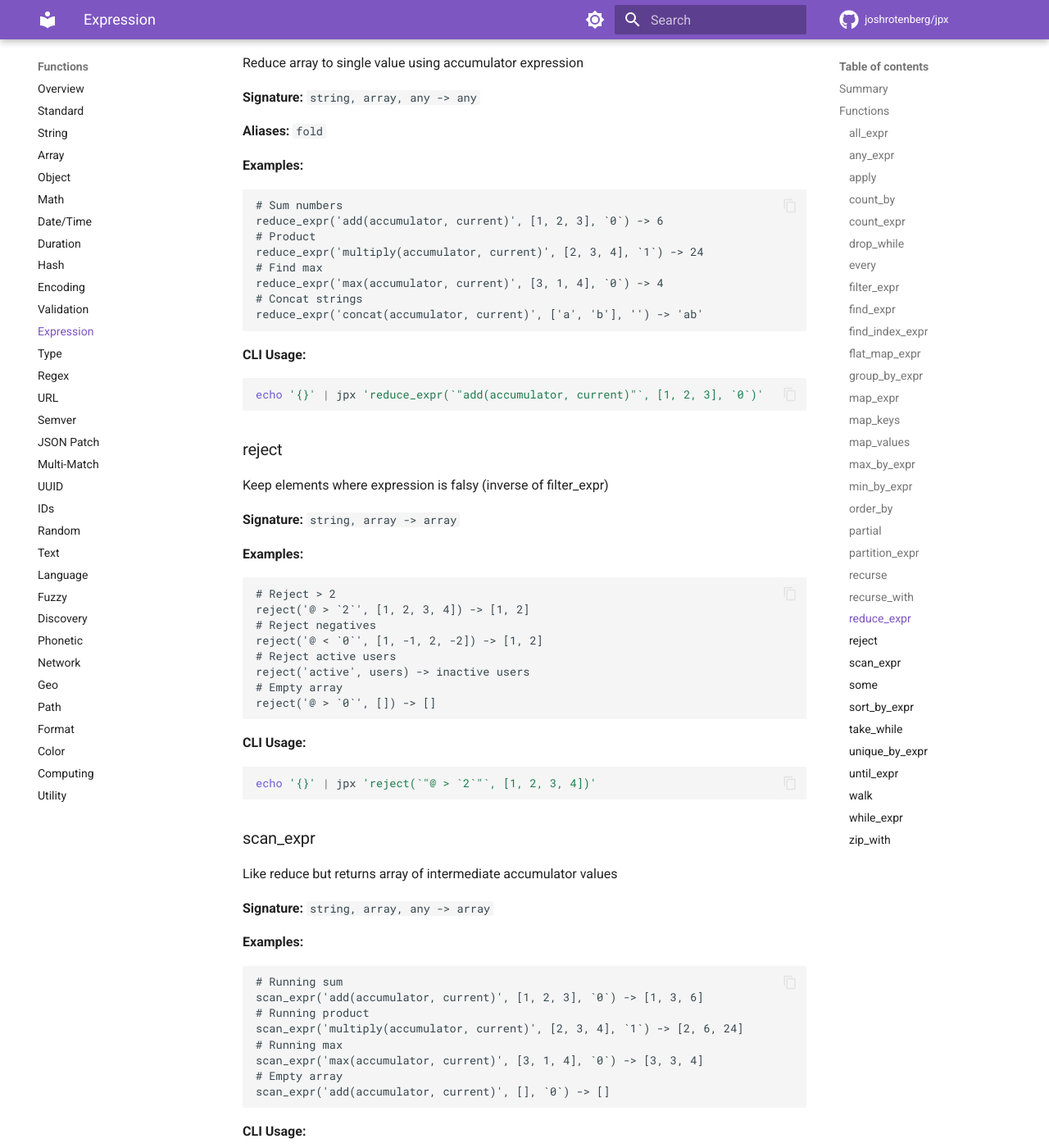
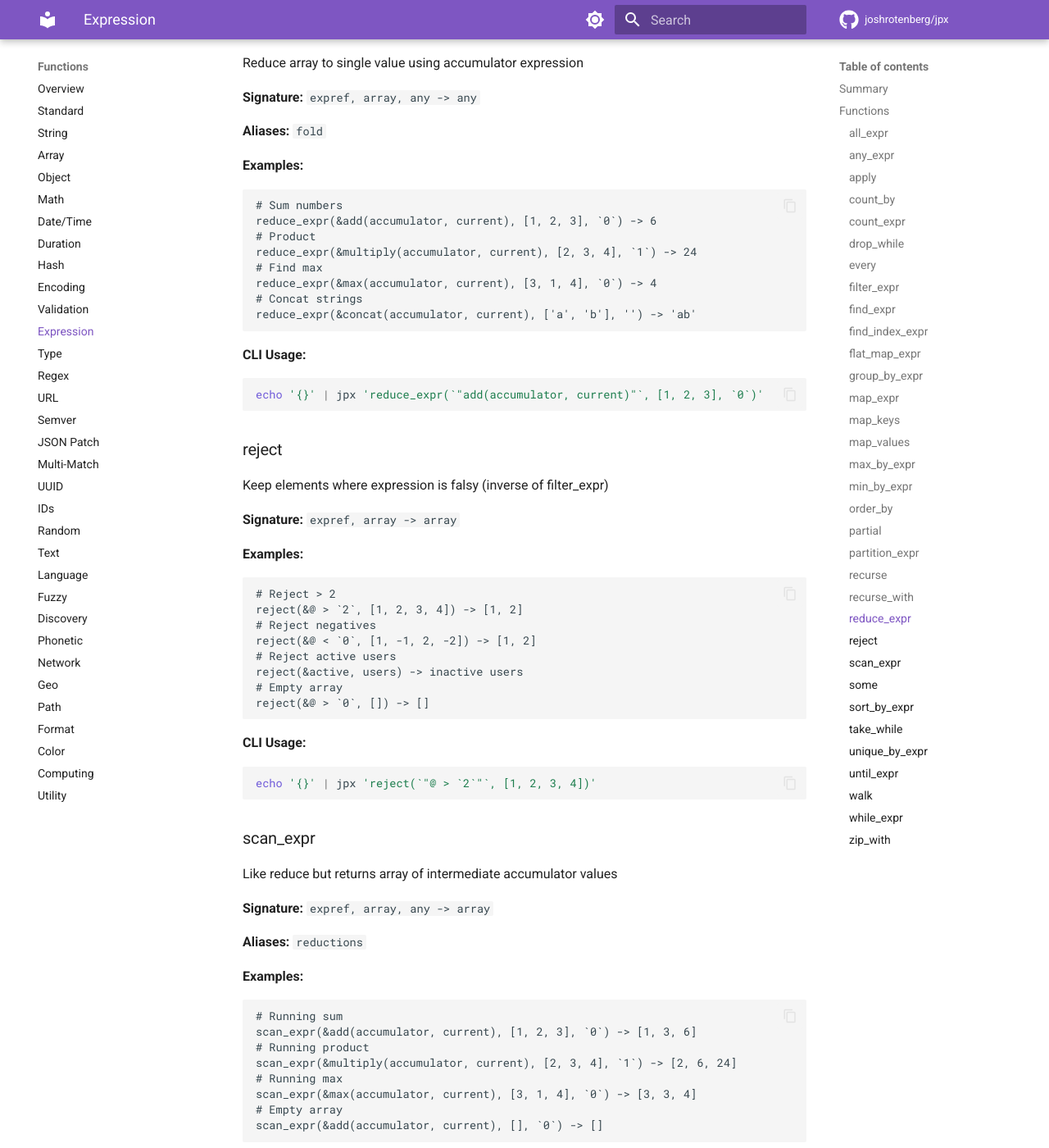
Before and after one commit to joshrotenberg/jpx, an MkDocs documentation site: the page built from docs/src/functions/expression.md, in a window 1280 px wide and 1400 px high, scrolled down 12937 px. Shown: the whole window at 82% size. Built offline with MkDocs 1.6.1 and Material for MkDocs 9.7.7, drawn with Linux system fonts in a browser that asks for light colours; comment, search, counter and statistics services are not loaded; some of the changed text lies outside the part shown.

Commit message:
docs: fix expref signatures in expression.md, revert group_by change (#138)
* docs: fix expref syntax and update token numbers in demo script

- Fix group_by('region') → group_by(&region) to match expref fix (#133)
- Update token comparison table with validated multi-dataset numbers
- Add cost math ($64 vs $0.60) to speaker notes

* docs: fix expref signatures and examples in expression.md, revert incorrect group_by change

Fix 15 expression-category functions in expression.md that documented
`string` signatures and `'expr'` syntax instead of `expref` and `&expr`:
count_by, drop_while, every, map_keys, map_values, reduce_expr, reject,
scan_expr, some, take_while, walk, zip_with (summary table + detail sections).

Revert incorrect group_by(@, 'region') → group_by(@, &region) change in
demo-script.md — the array-category group_by legitimately takes a string
field name, not an expref.

Part of the project-wide string-vs-expref audit (#132).

````diff
--- a/docs/src/functions/expression.md
+++ b/docs/src/functions/expression.md
@@ -9,18 +9,18 @@
 | [`all_expr`](#all-expr) | `array, expression -> boolean` | Return true if every element satisfies the expression (short-circuits on false) |
 | [`any_expr`](#any-expr) | `array, expression -> boolean` | Return true if any element satisfies the expression (short-circuits) |
 | [`apply`](#apply) | `object\|string, ...any -> any` | Apply a partial function or invoke a function by name with arguments |
-| [`count_by`](#count-by) | `string, array -> object` | Count occurrences grouped by expression result |
+| [`count_by`](#count-by) | `expref, array -> object` | Count occurrences grouped by expression result |
 | [`count_expr`](#count-expr) | `array, expression -> number` | Count how many elements satisfy the expression |
-| [`drop_while`](#drop-while) | `string, array -> array` | Drop elements from array while expression is truthy |
-| [`every`](#every) | `string, array -> boolean` | Check if all elements match (alias for all_expr) |
+| [`drop_while`](#drop-while) | `expref, array -> array` | Drop elements from array while expression is truthy |
+| [`every`](#every) | `expref, array -> boolean` | Check if all elements match (alias for all_expr) |
 | [`filter_expr`](#filter-expr) | `array, expression -> array` | Keep elements where JMESPath expression evaluates to truthy value |
 | [`find_expr`](#find-expr) | `array, expression -> any` | Return first element where expression is truthy, or null if none match |
 | [`find_index_expr`](#find-index-expr) | `array, expression -> number \| null` | Return zero-based index of first matching element, or -1 if none match |
 | [`flat_map_expr`](#flat-map-expr) | `array, expression -> array` | Apply expression to each element and flatten all results into one array |
 | [`group_by_expr`](#group-by-expr) | `array, expression -> object` | Group elements into object keyed by expression result |
 | [`map_expr`](#map-expr) | `array, expression -> array` | Apply a JMESPath expression to each element, returning transformed array |
-| [`map_keys`](#map-keys) | `string, object -> object` | Transform object keys using expression |
-| [`map_values`](#map-values) | `string, object -> object` | Transform object values using expression |
+| [`map_keys`](#map-keys) | `expref, object -> object` | Transform object keys using expression |
+| [`map_values`](#map-values) | `expref, object -> object` | Transform object values using expression |
 | [`max_by_expr`](#max-by-expr) | `array, expression -> any` | Return element with largest expression result, or null for empty array |
 | [`min_by_expr`](#min-by-expr) | `array, expression -> any` | Return element with smallest expression result, or null for empty array |
 | [`order_by`](#order-by) | `array, array[[string, string]] -> array` | Sort array by multiple fields with ascending/descending control |
@@ -28,17 +28,17 @@
 | [`partition_expr`](#partition-expr) | `array, expression -> array` | Split array into [matches, non-matches] based on expression |
 | [`recurse`](#recurse) | `any -> array` | Collect all nested values recursively (jq parity) |
 | [`recurse_with`](#recurse-with) | `any, expression -> array` | Recursive descent with expression filter (jq parity) |
-| [`reduce_expr`](#reduce-expr) | `string, array, any -> any` | Reduce array to single value using accumulator expression |
-| [`reject`](#reject) | `string, array -> array` | Keep elements where expression is falsy (inverse of filter_expr) |
-| [`scan_expr`](#scan-expr) | `string, array, any -> array` | Like reduce but returns array of intermediate accumulator values |
-| [`some`](#some) | `string, array -> boolean` | Check if any element matches (alias for any_expr) |
+| [`reduce_expr`](#reduce-expr) | `expref, array, any -> any` | Reduce array to single value using accumulator expression |
+| [`reject`](#reject) | `expref, array -> array` | Keep elements where expression is falsy (inverse of filter_expr) |
+| [`scan_expr`](#scan-expr) | `expref, array, any -> array` | Like reduce but returns array of intermediate accumulator values |
+| [`some`](#some) | `expref, array -> boolean` | Check if any element matches (alias for any_expr) |
 | [`sort_by_expr`](#sort-by-expr) | `array, expression -> array` | Sort array by expression result in ascending order |
-| [`take_while`](#take-while) | `string, array -> array` | Take elements from array while expression is truthy |
+| [`take_while`](#take-while) | `expref, array -> array` | Take elements from array while expression is truthy |
 | [`unique_by_expr`](#unique-by-expr) | `array, expression -> array` | Remove duplicates by expression result, keeping first occurrence |
 | [`until_expr`](#until-expr) | `any, expression, expression -> array` | Loop until condition becomes true, collecting intermediate values (jq parity) |
-| [`walk`](#walk) | `string, any -> any` | Recursively apply expression to all components of a value (bottom-up) |
+| [`walk`](#walk) | `expref, any -> any` | Recursively apply expression to all components of a value (bottom-up) |
 | [`while_expr`](#while-expr) | `any, expression, expression -> array` | Loop while condition is true, collecting intermediate values (jq parity) |
-| [`zip_with`](#zip-with) | `string, array, array -> array` | Zip two arrays with a custom combiner expression |
+| [`zip_with`](#zip-with) | `expref, array, array -> array` | Zip two arrays with a custom combiner expression |
 
 ## Functions
 
@@ -125,19 +125,19 @@
 
 Count occurrences grouped by expression result
 
-**Signature:** `string, array -> object`
+**Signature:** `expref, array -> object`
 
 **Examples:**
 
 ```text
 # Count by field
-count_by('type', [{type: 'a'}, {type: 'b'}, {type: 'a'}]) -> {a: 2, b: 1}
+count_by(&type, [{type: 'a'}, {type: 'b'}, {type: 'a'}]) -> {a: 2, b: 1}
 # Count orders by status
-count_by('status', orders) -> {pending: 5, shipped: 3}
+count_by(&status, orders) -> {pending: 5, shipped: 3}
 # Count by condition
-count_by('@ > `50`', [30, 60, 70, 40]) -> {true: 2, false: 2}
+count_by(&@ > `50`, [30, 60, 70, 40]) -> {true: 2, false: 2}
 # Empty array
-count_by('category', []) -> {}
+count_by(&category, []) -> {}
 ```
 
 **CLI Usage:**
@@ -175,19 +175,19 @@
 
 Drop elements from array while expression is truthy
 
-**Signature:** `string, array -> array`
+**Signature:** `expref, array -> array`
 
 **Examples:**
 
 ```text
 # Drop while < 4
-drop_while('@ < `4`', [1, 2, 3, 5, 1]) -> [5, 1]
+drop_while(&@ < `4`, [1, 2, 3, 5, 1]) -> [5, 1]
 # None dropped
-drop_while('@ < `0`', [1, 2, 3]) -> [1, 2, 3]
+drop_while(&@ < `0`, [1, 2, 3]) -> [1, 2, 3]
 # All dropped
-drop_while('@ < `10`', [1, 2, 3]) -> []
+drop_while(&@ < `10`, [1, 2, 3]) -> []
 # Drop short strings
-drop_while('length(@) < `3`', ['a', 'ab', 'abc', 'x']) -> ['abc', 'x']
+drop_while(&length(@) < `3`, ['a', 'ab', 'abc', 'x']) -> ['abc', 'x']
 ```
 
 **CLI Usage:**
@@ -200,19 +200,19 @@
 
 Check if all elements match (alias for all_expr)
 
-**Signature:** `string, array -> boolean`
+**Signature:** `expref, array -> boolean`
 
 **Examples:**
 
 ```text
 # All positive
-every('@ > `0`', [1, 2, 3]) -> true
+every(&@ > `0`, [1, 2, 3]) -> true
 # Not all > 2
-every('@ > `2`', [1, 2, 3]) -> false
+every(&@ > `2`, [1, 2, 3]) -> false
 # All non-empty
-every('length(@) > `0`', ['a', 'b']) -> true
+every(&length(@) > `0`, ['a', 'b']) -> true
 # Empty is vacuously true
-every('@ > `0`', []) -> true
+every(&@ > `0`, []) -> true
 ```
 
 **CLI Usage:**
@@ -377,19 +377,19 @@
 
 Transform object keys using expression
 
-**Signature:** `string, object -> object`
+**Signature:** `expref, object -> object`
 
 **Examples:**
 
 ```text
 # Uppercase keys
-map_keys('upper(@)', {a: 1}) -> {A: 1}
+map_keys(&upper(@), {a: 1}) -> {A: 1}
 # Lowercase keys
-map_keys('lower(@)', {A: 1, B: 2}) -> {a: 1, b: 2}
+map_keys(&lower(@), {A: 1, B: 2}) -> {a: 1, b: 2}
 # Add suffix
-map_keys('concat(@, `"_suffix"`)', {x: 1}) -> {x_suffix: 1}
+map_keys(&concat(@, `"_suffix"`), {x: 1}) -> {x_suffix: 1}
 # Empty object
-map_keys('upper(@)', {}) -> {}
+map_keys(&upper(@), {}) -> {}
 ```
 
 **CLI Usage:**
@@ -402,19 +402,19 @@
 
 Transform object values using expression
 
-**Signature:** `string, object -> object`
+**Signature:** `expref, object -> object`
 
 **Examples:**
 
 ```text
 # Double values
-map_values('@ * `2`', {a: 1, b: 2}) -> {a: 2, b: 4}
+map_values(&@ * `2`, {a: 1, b: 2}) -> {a: 2, b: 4}
 # Uppercase strings
-map_values('upper(@)', {a: 'x', b: 'y'}) -> {a: 'X', b: 'Y'}
+map_values(&upper(@), {a: 'x', b: 'y'}) -> {a: 'X', b: 'Y'}
 # Add to values
-map_values('@ + `10`', {x: 5}) -> {x: 15}
+map_values(&@ + `10`, {x: 5}) -> {x: 15}
 # Empty object
-map_values('@ * `2`', {}) -> {}
+map_values(&@ * `2`, {}) -> {}
 ```
 
 **CLI Usage:**
@@ -600,7 +600,7 @@
 
 Reduce array to single value using accumulator expression
 
-**Signature:** `string, array, any -> any`
+**Signature:** `expref, array, any -> any`
 
 **Aliases:** `fold`
 
@@ -608,13 +608,13 @@
 
 ```text
 # Sum numbers
-reduce_expr('add(accumulator, current)', [1, 2, 3], `0`) -> 6
+reduce_expr(&add(accumulator, current), [1, 2, 3], `0`) -> 6
 # Product
-reduce_expr('multiply(accumulator, current)', [2, 3, 4], `1`) -> 24
+reduce_expr(&multiply(accumulator, current), [2, 3, 4], `1`) -> 24
 # Find max
-reduce_expr('max(accumulator, current)', [3, 1, 4], `0`) -> 4
+reduce_expr(&max(accumulator, current), [3, 1, 4], `0`) -> 4
 # Concat strings
-reduce_expr('concat(accumulator, current)', ['a', 'b'], '') -> 'ab'
+reduce_expr(&concat(accumulator, current), ['a', 'b'], '') -> 'ab'
 ```
 
 **CLI Usage:**
@@ -627,19 +627,19 @@
 
 Keep elements where expression is falsy (inverse of filter_expr)
 
-**Signature:** `string, array -> array`
+**Signature:** `expref, array -> array`
 
 **Examples:**
 
 ```text
 # Reject > 2
-reject('@ > `2`', [1, 2, 3, 4]) -> [1, 2]
+reject(&@ > `2`, [1, 2, 3, 4]) -> [1, 2]
 # Reject negatives
-reject('@ < `0`', [1, -1, 2, -2]) -> [1, 2]
+reject(&@ < `0`, [1, -1, 2, -2]) -> [1, 2]
 # Reject active users
-reject('active', users) -> inactive users
+reject(&active, users) -> inactive users
 # Empty array
-reject('@ > `0`', []) -> []
+reject(&@ > `0`, []) -> []
 ```
 
 **CLI Usage:**
@@ -652,19 +652,21 @@
 
 Like reduce but returns array of intermediate accumulator values
 
-**Signature:** `string, array, any -> array`
+**Signature:** `expref, array, any -> array`
+
+**Aliases:** `reductions`
 
 **Examples:**
 
 ```text
 # Running sum
-scan_expr('add(accumulator, current)', [1, 2, 3], `0`) -> [1, 3, 6]
+scan_expr(&add(accumulator, current), [1, 2, 3], `0`) -> [1, 3, 6]
 # Running product
-scan_expr('multiply(accumulator, current)', [2, 3, 4], `1`) -> [2, 6, 24]
+scan_expr(&multiply(accumulator, current), [2, 3, 4], `1`) -> [2, 6, 24]
 # Running max
-scan_expr('max(accumulator, current)', [3, 1, 4], `0`) -> [3, 3, 4]
+scan_expr(&max(accumulator, current), [3, 1, 4], `0`) -> [3, 3, 4]
 # Empty array
-scan_expr('add(accumulator, current)', [], `0`) -> []
+scan_expr(&add(accumulator, current), [], `0`) -> []
 ```
 
 **CLI Usage:**
@@ -677,19 +679,19 @@
 
 Check if any element matches (alias for any_expr)
 
-**Signature:** `string, array -> boolean`
+**Signature:** `expref, array -> boolean`
 
 **Examples:**
 
 ```text
 # Some > 2
-some('@ > `2`', [1, 2, 3]) -> true
+some(&@ > `2`, [1, 2, 3]) -> true
 # None > 5
-some('@ > `5`', [1, 2, 3]) -> false
+some(&@ > `5`, [1, 2, 3]) -> false
 # Any active user
-some('active', users) -> true/false
+some(&active, users) -> true/false
 # Empty is false
-some('@ > `0`', []) -> false
+some(&@ > `0`, []) -> false
 ```
 
 **CLI Usage:**
@@ -727,25 +729,25 @@
 
 Take elements from array while expression is truthy
 
-**Signature:** `string, array -> array`
+**Signature:** `expref, array -> array`
 
 **Examples:**
 
 ```text
 # Take while < 4
-take_while('@ < `4`', [1, 2, 3, 5, 1]) -> [1, 2, 3]
+take_while(&@ < `4`, [1, 2, 3, 5, 1]) -> [1, 2, 3]
 # Take while positive
-take_while('@ > `0`', [3, 2, 1, 0, 5]) -> [3, 2, 1]
+take_while(&@ > `0`, [3, 2, 1, 0, 5]) -> [3, 2, 1]
 # Take short strings
-take_while('length(@) < `3`', ['a', 'ab', 'abc']) -> ['a', 'ab']
+take_while(&length(@) < `3`, ['a', 'ab', 'abc']) -> ['a', 'ab']
 # None taken
-take_while('@ < `0`', [1, 2, 3]) -> []
+take_while(&@ < `0`, [1, 2, 3]) -> []
 ```
 
 **CLI Usage:**
 
 ```bash
-echo '{}' | jpx 'take_while(`"@ < `4`"`, [1, 2, 3, 5, 1])'
+echo '{}' | jpx 'take_while(&@ < `4`, [1, 2, 3, 5, 1])'
 ```
 
 ### unique_by_expr
@@ -800,25 +802,25 @@
 
 Recursively apply expression to all components of a value (bottom-up)
 
-**Signature:** `string, any -> any`
+**Signature:** `expref, any -> any`
 
 **Examples:**
 
 ```text
 # Identity transform
-walk('@', data) -> data unchanged
+walk(&@, data) -> data unchanged
 # Get type of result
-walk('type(@)', {a: 1}) -> 'object'
+walk(&type(@), {a: 1}) -> 'object'
 # Lengths of nested arrays
-walk('length(@)', [[], []]) -> 2
+walk(&length(@), [[], []]) -> 2
 # Keys at each level
-walk('keys(@)', {a: {b: 1}}) -> ['a']
+walk(&keys(@), {a: {b: 1}}) -> ['a']
 ```
 
 **CLI Usage:**
 
 ```bash
-echo '{}' | jpx 'walk(`"@"`, data)'
+echo '{}' | jpx 'walk(&@, data)'
 ```
 
 ### while_expr
@@ -848,23 +850,23 @@
 
 Zip two arrays with a custom combiner expression
 
-**Signature:** `string, array, array -> array`
+**Signature:** `expref, array, array -> array`
 
 **Examples:**
 
 ```text
 # Add pairs
-zip_with('add([0], [1])', [1, 2], [10, 20]) -> [11, 22]
+zip_with(&add([0], [1]), [1, 2], [10, 20]) -> [11, 22]
 # Multiply pairs
-zip_with('multiply([0], [1])', [2, 3], [4, 5]) -> [8, 15]
+zip_with(&multiply([0], [1]), [2, 3], [4, 5]) -> [8, 15]
 # Concat pairs
-zip_with('concat([0], [1])', ['a', 'b'], ['1', '2']) -> ['a1', 'b2']
+zip_with(&concat([0], [1]), ['a', 'b'], ['1', '2']) -> ['a1', 'b2']
 # Empty arrays
-zip_with('add([0], [1])', [], []) -> []
+zip_with(&add([0], [1]), [], []) -> []
 ```
 
 **CLI Usage:**
 
 ```bash
-echo '{}' | jpx 'zip_with(`"add([0], [1])"`, [1, 2], [10, 20])'
+echo '{}' | jpx 'zip_with(&add([0], [1]), [1, 2], [10, 20])'
 ```
````
